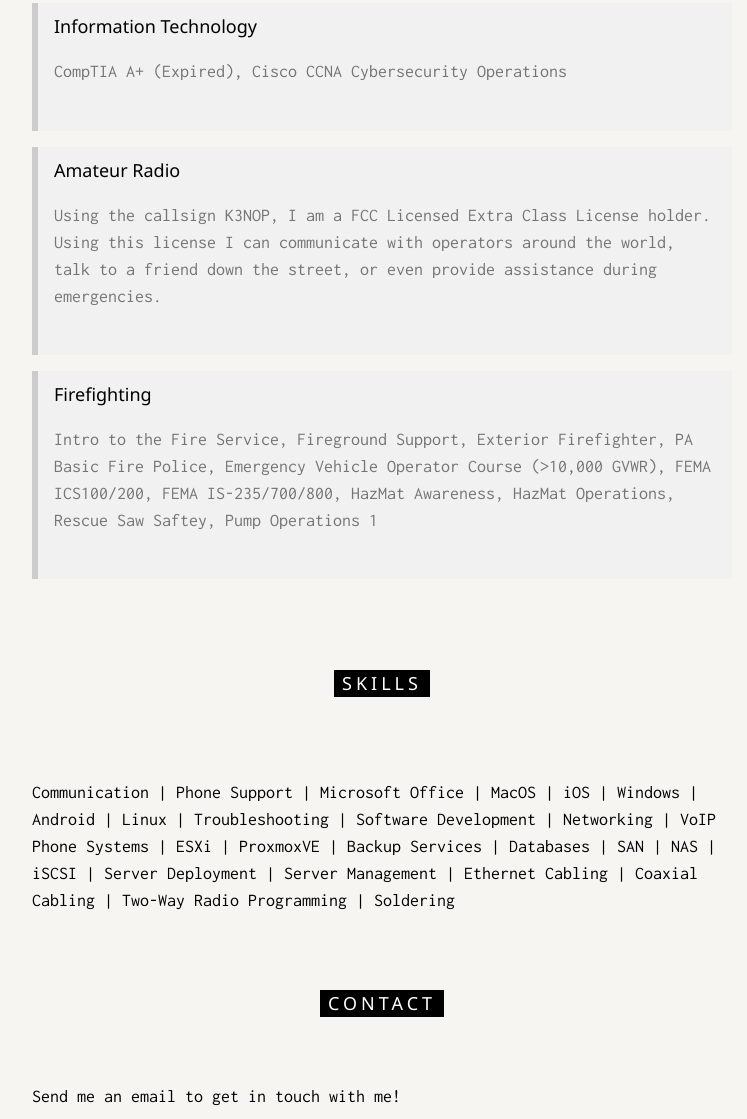
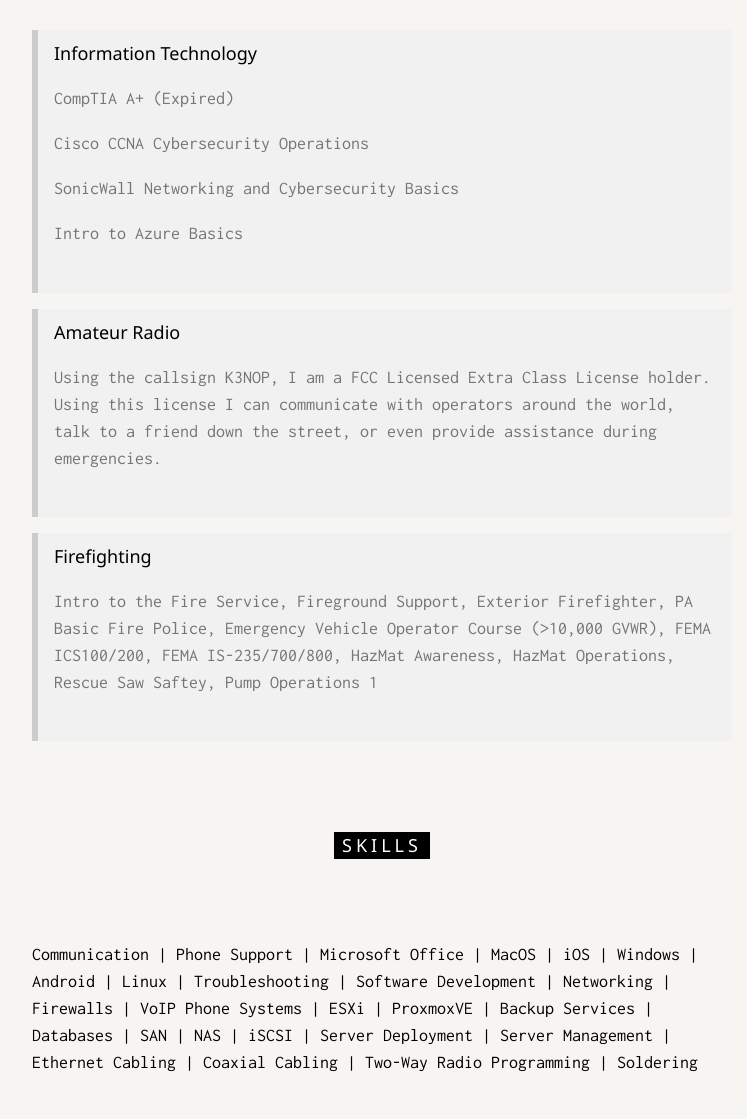
Before and after one commit to majmongoose/ceb515.github.io, a plain HTML site: page index.html in a window 1280 px wide. Shown: the part 2776-3895 px from the top of the page, without its empty margins (258-1005 px from the left). Drawn offline with Linux system fonts and the light colour scheme.

Commit message:
Update index.html

```diff
--- a/index.html
+++ b/index.html
@@ -101,7 +101,7 @@ body, html {
     <div id="Work" class="w3-container menu w3-padding-48 w3-card">
       <h5>Alura Buisness Solutions | Network Administrator | August 2021 - Present</h5>
       <p class="w3-text-grey">Responsible for managing network services, designing customer networks,
-        as well as providing technical support to clients.</p><br>
+        as well as providing technical support to clients in person and remotely in an MSP environment.</p><br>
 
       <h5>Pennsylvania College of Technology | Network Cabling Installation Assistant | Sept. 2018 - May 2021</h5>
       <p class="w3-text-grey">Install network cabling, troubleshoot and repair faults on a corporate network.</p><br>
@@ -154,7 +154,10 @@ body, html {
     <h5 class="w3-center w3-padding-64"><span class="w3-tag w3-wide">CERTIFICATIONS</span></h5>
     <div class="w3-panel w3-leftbar w3-light-grey">
       <h5>Information Technology</h5>
-      <p class="w3-text-grey">CompTIA A+ (Expired), Cisco CCNA Cybersecurity Operations</p><br>
+      <p class="w3-text-grey">CompTIA A+ (Expired)</p>
+      <p class="w3-text-grey">Cisco CCNA Cybersecurity Operations</p>
+      <p class="w3-text-grey">SonicWall Networking and Cybersecurity Basics</p>
+      <p class="w3-text-grey">Intro to Azure Basics</p><br>
     </div>
     <div class="w3-panel w3-leftbar w3-light-grey">
       <h5>Amateur Radio</h5>
@@ -176,7 +179,7 @@ body, html {
   <div class="w3-content" style="max-width:700px">
     <h5 class="w3-center w3-padding-64"><span class="w3-tag w3-wide">SKILLS</span></h5>
     <p>Communication | Phone Support | Microsoft Office | MacOS | iOS | Windows | Android | Linux
-      | Troubleshooting | Software Development | Networking | VoIP Phone Systems | ESXi | ProxmoxVE
+      | Troubleshooting | Software Development | Networking | Firewalls | VoIP Phone Systems | ESXi | ProxmoxVE
       | Backup Services | Databases | SAN | NAS | iSCSI | Server Deployment | Server Management | Ethernet Cabling
       | Coaxial Cabling | Two-Way Radio Programming | Soldering</p>
   </div>
```
